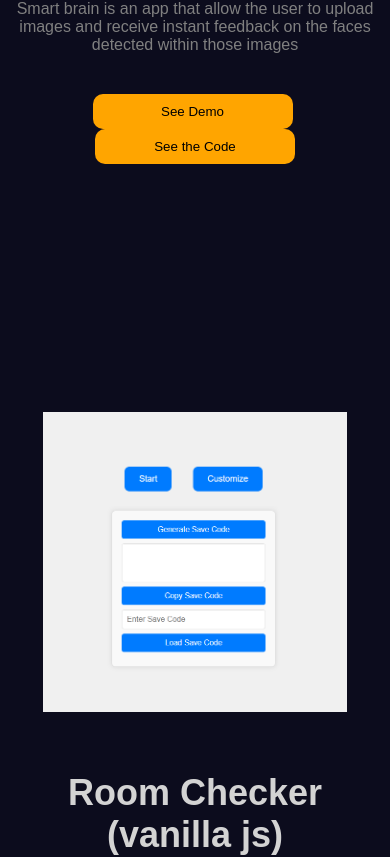
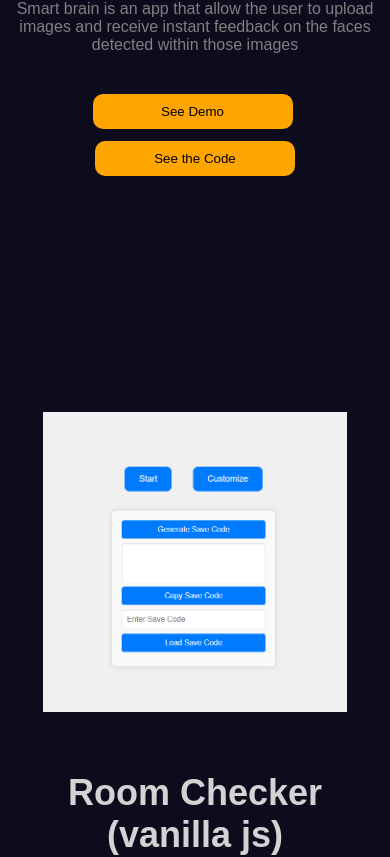
Before and after one commit to q8bloushi/my-portfolio, a React (Create React App) app: page / in a window 390 px wide. Shown: the part 4617-5474 px from the top of the page. Built offline with nearby package versions, Linux system fonts and the light colour scheme.

Commit message:
upload mobile version

```diff
--- a/src/components/portfolio/Portfolio.js
+++ b/src/components/portfolio/Portfolio.js
@@ -63,6 +63,8 @@ const Single = ({item}) => {
               <ai>
               <motion.button whileHover={{background:"yellow"} } onClick={() => window.open(item.link, '_blank')}>See Demo</motion.button>
               <span>&nbsp; &nbsp;</span>
+              <div className="space-tag">
+              </div>
               <motion.button whileHover={{background:"yellow"} } onClick={() => window.open(item.source, '_blank')}>See the Code</motion.button>
               </ai>
 
--- a/src/components/portfolio/portfolio.scss
+++ b/src/components/portfolio/portfolio.scss
@@ -20,6 +20,19 @@
       .progressBar {
         height: 10px;
         background-color: white;
+      }
+    }
+
+    @media (max-width: 425px) {
+      .space-tag{
+        margin: 5px;
+        padding: 1px;
+      }
+    }
+
+    @media (min-width: 430px) {
+      .space-tag{
+        display:none;
       }
     }
 
```
